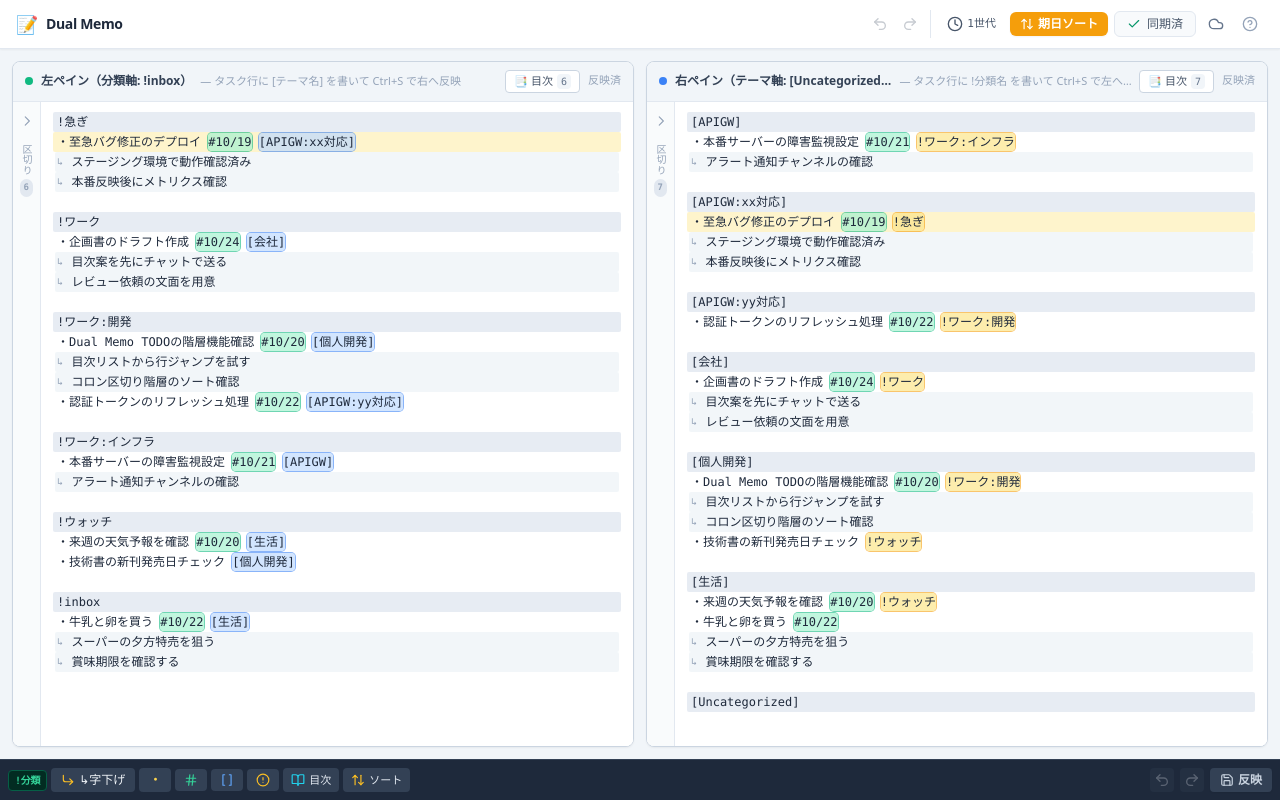
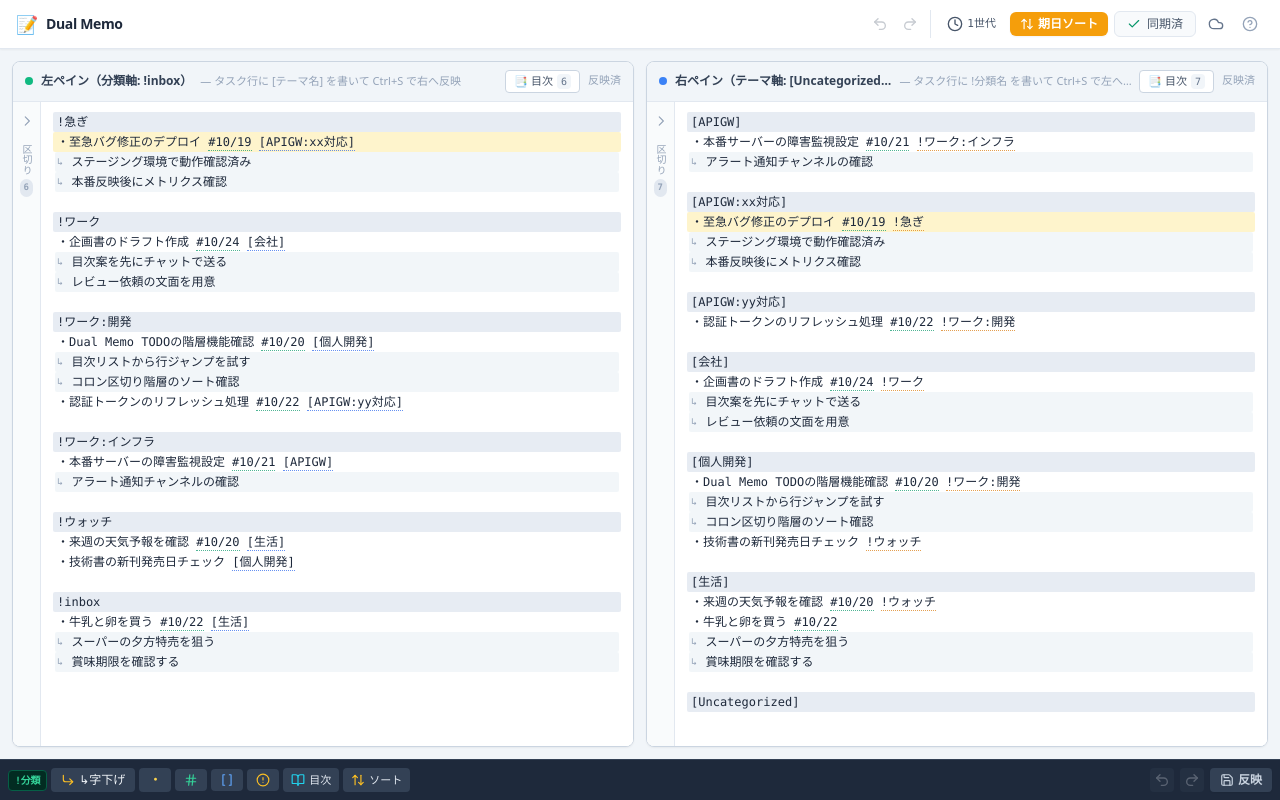
Before and after one commit to hatomachi/webapp-dual-memo-todo, a React (Vite) app: page / in a window 1280 px wide. Built offline with nearby package versions, Linux system fonts and the light colour scheme.

Commit message:
style: replace heavy inline tag chips with subtle dotted underlines and minimal flat pills

```diff
--- a/src/components/ActiveTagPills.tsx
+++ b/src/components/ActiveTagPills.tsx
@@ -33,49 +33,38 @@ export const ActiveTagPills: React.FC<ActiveTagPillsProps> = ({
   const renderTagContent = (tag: InlineTagInfo) => {
     const isMultiPart = tag.parts.length > 1;
 
-    let icon = <Tag className="w-3 h-3 text-amber-400 flex-shrink-0" />;
+    let icon = <Tag className="w-3 h-3 text-amber-600 flex-shrink-0" />;
     if (tag.type === 'date') {
-      icon = <Calendar className="w-3 h-3 text-emerald-400 flex-shrink-0" />;
+      icon = <Calendar className="w-3 h-3 text-emerald-600 flex-shrink-0" />;
     } else if (tag.type === 'theme') {
-      icon = <Package className="w-3 h-3 text-blue-400 flex-shrink-0" />;
+      icon = <Package className="w-3 h-3 text-blue-600 flex-shrink-0" />;
     }
 
     return (
       <div className="flex items-center gap-1 min-w-0">
         {icon}
         {isMultiPart ? (
-          <div className="flex items-center gap-0.5 truncate">
+          <div className="flex items-center gap-0.5 truncate text-[11px]">
             {tag.parts.map((p, idx) => (
               <React.Fragment key={idx}>
-                {idx > 0 && <span className="text-[10px] opacity-60">›</span>}
-                <span className={idx === tag.parts.length - 1 ? 'font-semibold' : 'opacity-80'}>
+                {idx > 0 && <span className="text-[10px] text-slate-300">›</span>}
+                <span className={idx === tag.parts.length - 1 ? 'font-medium text-slate-700' : 'text-slate-400'}>
                   {p}
                 </span>
               </React.Fragment>
             ))}
           </div>
         ) : (
-          <span className="truncate font-semibold">{tag.value}</span>
+          <span className="truncate font-medium text-slate-700 text-[11px]">{tag.value}</span>
         )}
       </div>
     );
   };
 
-  const getPillColorClasses = (type: InlineTagInfo['type']) => {
-    switch (type) {
-      case 'date':
-        return 'bg-emerald-950/85 border-emerald-700/80 text-emerald-300 hover:bg-emerald-900/90';
-      case 'theme':
-        return 'bg-blue-950/85 border-blue-700/80 text-blue-300 hover:bg-blue-900/90';
-      case 'category':
-        return 'bg-amber-950/85 border-amber-700/80 text-amber-300 hover:bg-amber-900/90';
-    }
-  };
-
   return (
     <div
       onPointerDown={handlePointerDown}
-      className="bg-slate-900/95 border-b border-slate-700/80 px-2 py-1 flex items-center gap-1.5 overflow-x-auto no-scrollbar select-none z-10"
+      className="bg-slate-100/95 border-b border-slate-200 px-2.5 py-1 flex items-center gap-1.5 overflow-x-auto no-scrollbar select-none z-10"
       style={{ touchAction: 'manipulation' }}
     >
       <span className="text-[10px] text-slate-400 font-mono flex-shrink-0 select-none">
@@ -86,9 +75,7 @@ export const ActiveTagPills: React.FC<ActiveTagPillsProps> = ({
         {tags.map((tag, idx) => (
           <div
             key={`${tag.type}-${tag.startIndex}-${idx}`}
-            className={`flex items-center gap-1 px-2 py-0.5 rounded-full border text-[11px] font-mono shadow-xs transition-colors cursor-pointer flex-shrink-0 ${getPillColorClasses(
-              tag.type
-            )}`}
+            className="flex items-center gap-1 px-2 py-0.5 rounded bg-white hover:bg-slate-50 border border-slate-200 hover:border-slate-300 font-mono shadow-2xs transition-colors cursor-pointer flex-shrink-0"
             onClick={() => onClickTag?.(tag)}
             title="タップで変更、✕で削除"
           >
@@ -101,7 +88,7 @@ export const ActiveTagPills: React.FC<ActiveTagPillsProps> = ({
                 e.stopPropagation();
               }}
               onPointerUp={(e) => handleRemove(e, tag)}
-              className="ml-0.5 p-0.5 hover:bg-white/20 active:bg-white/30 rounded-full text-slate-300 hover:text-white transition-colors cursor-pointer"
+              className="ml-0.5 p-0.5 text-slate-400 hover:text-rose-600 hover:bg-slate-100 active:bg-slate-200 rounded transition-colors cursor-pointer"
               title="タグをワン操作で削除"
             >
               <X className="w-3 h-3" />
--- a/src/components/MemoPane.tsx
+++ b/src/components/MemoPane.tsx
@@ -788,13 +788,13 @@ export const MemoPane = forwardRef<MemoPaneHandle, MemoPaneProps>(
                       let chipClass = '';
                       if (token.tag.type === 'date') {
                         chipClass =
-                          'bg-emerald-200/70 rounded px-0 py-0.5 ring-1 ring-emerald-500/60';
+                          'border-b-[1.5px] border-dotted border-emerald-600/70 pb-[1px]';
                       } else if (token.tag.type === 'theme') {
                         chipClass =
-                          'bg-blue-200/70 rounded px-0 py-0.5 ring-1 ring-blue-500/60';
+                          'border-b-[1.5px] border-dotted border-blue-600/70 pb-[1px]';
                       } else if (token.tag.type === 'category') {
                         chipClass =
-                          'bg-amber-200/70 rounded px-0 py-0.5 ring-1 ring-amber-500/60';
+                          'border-b-[1.5px] border-dotted border-amber-600/70 pb-[1px]';
                       }
 
                       return (
--- a/src/components/TagSuggestPalette.tsx
+++ b/src/components/TagSuggestPalette.tsx
@@ -89,16 +89,16 @@ export const TagSuggestPalette: React.FC<TagSuggestPaletteProps> = ({
   return (
     <div
       onPointerDown={handlePointerDown}
-      className="bg-slate-900 border-b border-slate-700 text-slate-100 px-2 py-1.5 flex flex-col gap-1 select-none z-20 shadow-md animate-fadeIn"
+      className="bg-slate-800/98 border-b border-slate-700 text-slate-200 px-2.5 py-1.5 flex flex-col gap-1 select-none z-20 shadow-md animate-fadeIn"
       style={{ touchAction: 'manipulation' }}
     >
       {/* Header bar */}
       <div className="flex items-center justify-between px-1">
         <div className="flex items-center gap-1.5 text-xs font-medium">
           {titleIcon}
-          <span className="text-slate-300">{typeLabel} 候補</span>
+          <span className="text-slate-300 font-sans">{typeLabel} 候補</span>
           {cleanQuery && (
-            <span className="font-mono text-[11px] bg-slate-800 text-amber-300 px-1.5 py-0.2 rounded border border-slate-700 truncate max-w-[140px]">
+            <span className="font-mono text-[11px] bg-slate-900/80 text-amber-300 px-1.5 py-0.2 rounded border border-slate-700 truncate max-w-[140px]">
               {cleanQuery}
             </span>
           )}
@@ -107,7 +107,7 @@ export const TagSuggestPalette: React.FC<TagSuggestPaletteProps> = ({
         <button
           type="button"
           onClick={onClose}
-          className="p-1 text-slate-400 hover:text-slate-200 active:text-white rounded hover:bg-slate-800 transition-colors cursor-pointer"
+          className="p-1 text-slate-400 hover:text-slate-200 active:text-white rounded hover:bg-slate-700/60 transition-colors cursor-pointer"
           title="閉じる"
         >
           <X className="w-3.5 h-3.5" />
@@ -121,7 +121,7 @@ export const TagSuggestPalette: React.FC<TagSuggestPaletteProps> = ({
           <button
             type="button"
             onClick={() => handleSelectOption(cleanQuery)}
-            className="flex items-center gap-1 px-2.5 py-1 rounded-full bg-emerald-950/90 hover:bg-emerald-900 text-emerald-300 border border-emerald-700/80 text-xs font-mono font-semibold whitespace-nowrap transition-colors flex-shrink-0 cursor-pointer shadow-xs"
+            className="flex items-center gap-1 px-2.5 py-1 rounded bg-emerald-900/60 hover:bg-emerald-800/80 text-emerald-300 border border-emerald-700/60 text-xs font-mono font-medium whitespace-nowrap transition-colors flex-shrink-0 cursor-pointer shadow-2xs"
             title={`新規 "${cleanQuery}" として作成`}
           >
             <Plus className="w-3 h-3 text-emerald-400" />
@@ -140,21 +140,17 @@ export const TagSuggestPalette: React.FC<TagSuggestPaletteProps> = ({
                 key={opt.raw}
                 type="button"
                 onClick={() => handleSelectOption(opt.raw)}
-                className={`flex items-center gap-1 px-2.5 py-1 rounded-full text-xs font-mono whitespace-nowrap transition-all flex-shrink-0 cursor-pointer border ${
-                  type === 'category'
-                    ? 'bg-amber-950/70 hover:bg-amber-900/90 text-amber-200 border-amber-800/80 hover:border-amber-600'
-                    : 'bg-blue-950/70 hover:bg-blue-900/90 text-blue-200 border-blue-800/80 hover:border-blue-600'
-                }`}
+                className="flex items-center gap-1 px-2.5 py-1 rounded text-xs font-mono whitespace-nowrap transition-all flex-shrink-0 cursor-pointer bg-slate-700/70 hover:bg-slate-600/90 text-slate-200 border border-slate-600/60 hover:border-slate-500 shadow-2xs"
                 title={opt.raw}
               >
                 {isChild ? (
                   <div className="flex items-center gap-0.5">
-                    <span className="opacity-60">{parts.slice(0, -1).join(':')}</span>
-                    <ChevronRight className="w-3 h-3 opacity-50 flex-shrink-0" />
-                    <span className="font-semibold">{parts[parts.length - 1]}</span>
+                    <span className="text-slate-400 font-normal">{parts.slice(0, -1).join(':')}</span>
+                    <ChevronRight className="w-3 h-3 text-slate-500 flex-shrink-0" />
+                    <span className="font-medium text-slate-100">{parts[parts.length - 1]}</span>
                   </div>
                 ) : (
-                  <span className="font-semibold">{opt.displayName}</span>
+                  <span className="font-medium text-slate-100">{opt.displayName}</span>
                 )}
 
                 {opt.hasChildren && !cleanQuery.includes(':') && (
@@ -163,8 +159,8 @@ export const TagSuggestPalette: React.FC<TagSuggestPaletteProps> = ({
                       e.stopPropagation();
                       handleSelectOption(`${opt.raw}:`);
                     }}
-                    className="ml-0.5 px-1 py-0.2 rounded text-[10px] bg-slate-800/80 hover:bg-slate-700 text-slate-300 border border-slate-600"
-                    title={`子カテゴリを絞り込み`}
+                    className="ml-0.5 px-1 py-0.2 rounded text-[10px] bg-slate-800 text-slate-400 hover:text-slate-200 border border-slate-600/50"
+                    title="子カテゴリを絞り込み"
                   >
                     :子
                   </span>
@@ -173,7 +169,7 @@ export const TagSuggestPalette: React.FC<TagSuggestPaletteProps> = ({
             );
           })
         ) : (
-          <span className="text-[11px] text-slate-400 px-2 py-0.5 italic">
+          <span className="text-[11px] text-slate-400 px-2 py-0.5 italic font-sans">
             一致する候補がありません（そのまま自由に入力できます）
           </span>
         )}
```
